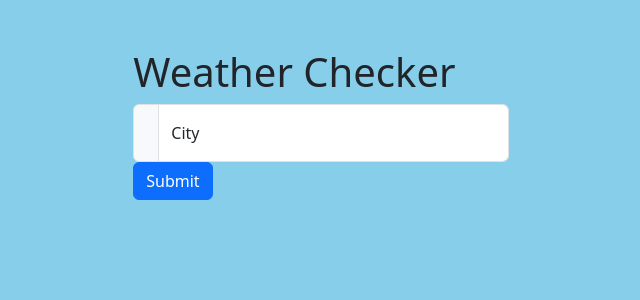
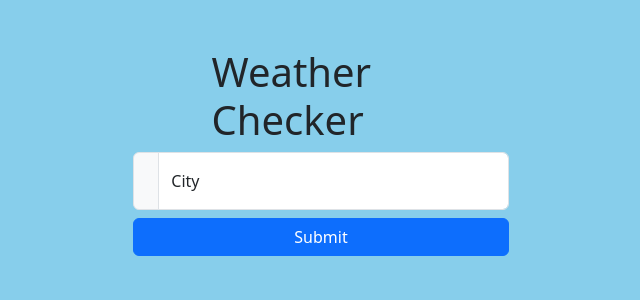
Before and after one commit to davidobr/weather_application, a Django app: page / in a window 1280 px wide. Shown: the top 300 px of the page, without its empty margins (319-959 px from the left). Run offline with Django 4.2, Linux system fonts and the light colour scheme.

Commit message:
homepage has been improved (happy with it for now)

```diff
--- a/website/static/website/default.css
+++ b/website/static/website/default.css
@@ -14,3 +14,14 @@ body {
 #floatingInputGroup2 {
     width: 100%;
 }
+
+.btn-primary {
+    margin-top: 2%;
+}
+
+.button {
+    //display: block;
+    width: 100%;
+    margin: auto;
+    margin-top: 2%;
+}
--- a/website/templates/website/homepage.html
+++ b/website/templates/website/homepage.html
@@ -15,8 +15,9 @@
 <body>
     <div id="content">
         <div class="col-12 col-lg-4 mx-auto mt-5 mx-auto align-items-center homepage-body">
-            <h1 class="mx-auto">Weather Checker</h1>
+            <h1 class="col-7 mx-auto">Weather Checker</h1>
             <form method="POST">
+                {% csrf_token %}
                 <div class="input-group">
                   <span class="input-group-text"><i class="fa-solid fa-city"></i></span>
                   <div class="form-floating">
@@ -24,7 +25,7 @@
                     <label for="floatingInputGroup2">City</label>
                   </div>
                 </div>
-                <button type="submit" class="btn btn-primary">Submit</button>
+                <button type="submit" class="btn btn-primary button">Submit</button>
             </form>
         </div>
     </div>
```
